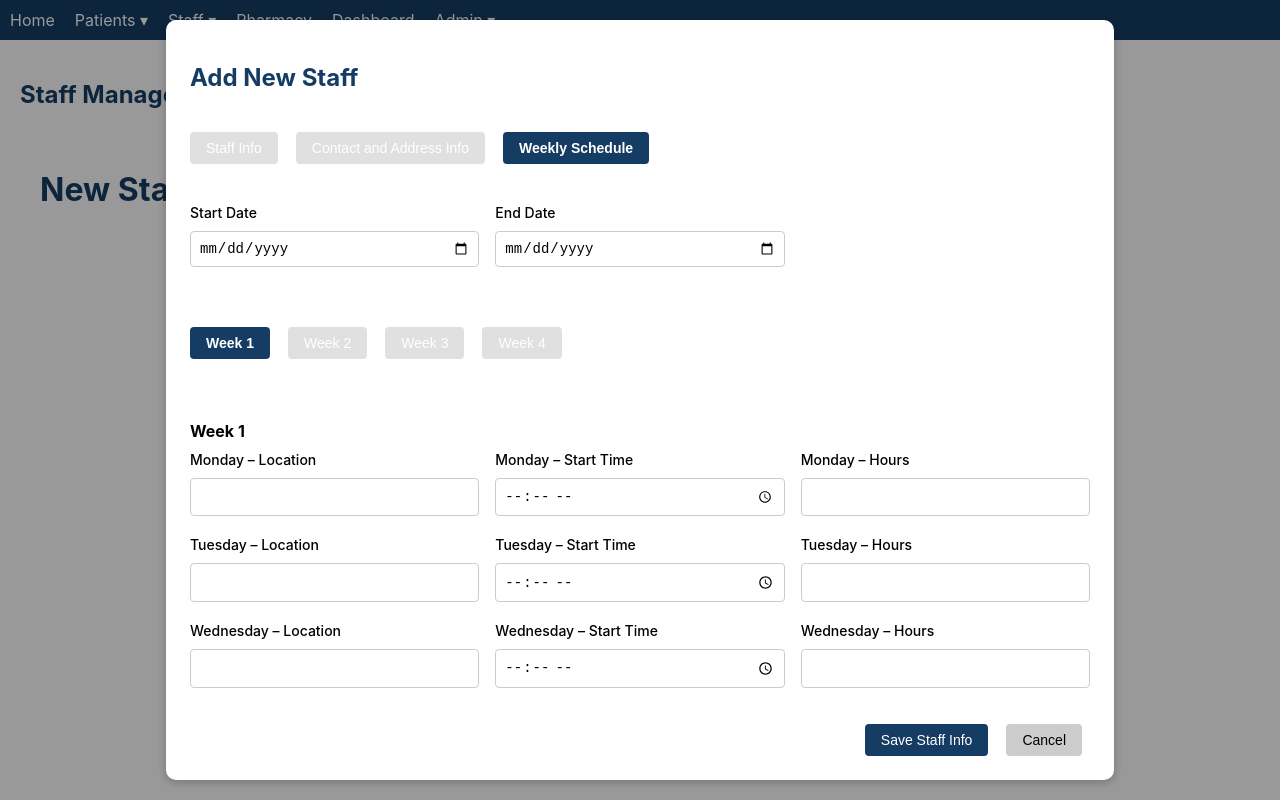
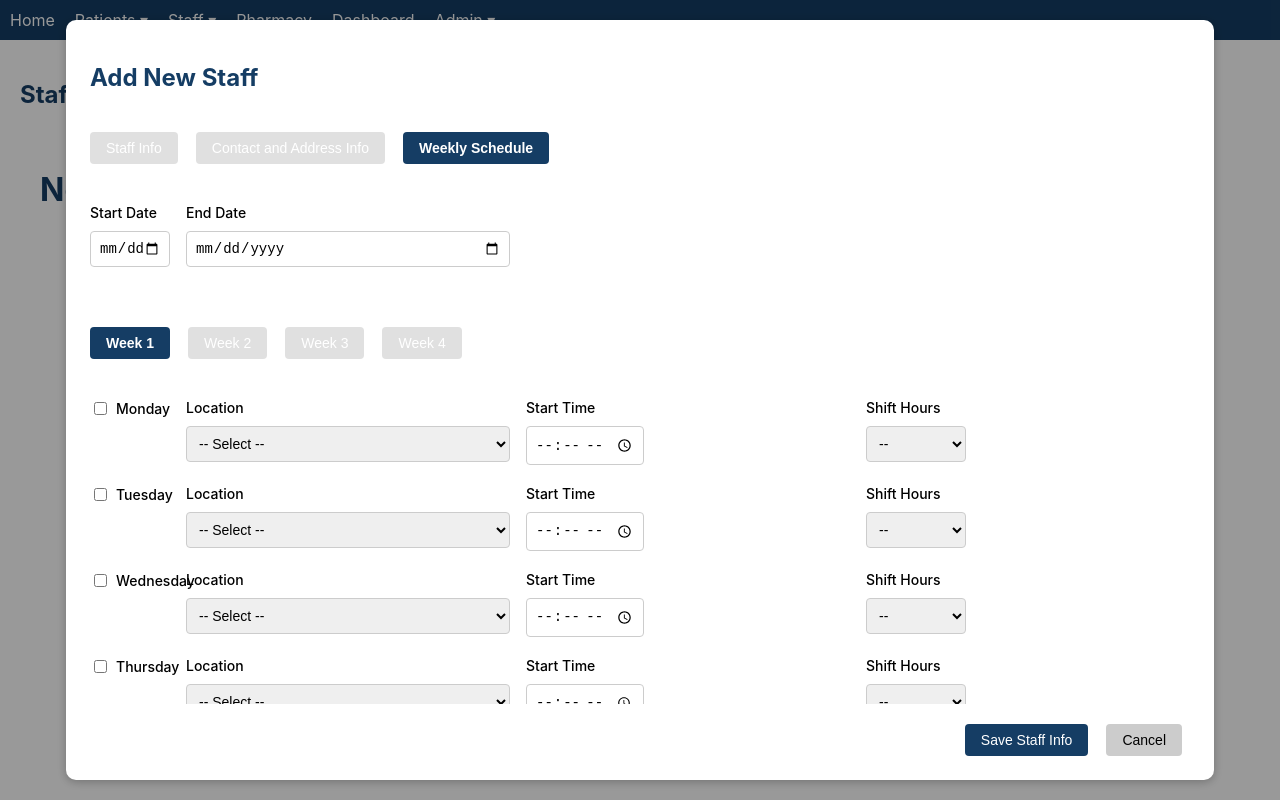
Before and after one commit to turnerm100/schedulingproject, a React (Create React App) app: page /staff/new in a window 1280 px wide. Both pictures are taken after a click on the button "Weekly Schedule". Built offline with nearby package versions, Linux system fonts and the light colour scheme.

Commit message:
Your descriptive commit message

```diff
--- a/src/components/forms/staff/StaffForm.js
+++ b/src/components/forms/staff/StaffForm.js
@@ -47,6 +47,27 @@ export default function StaffForm({ onClose, existingStaff }) {
       ? 'Please fill out Employee ID before saving.'
       : 'Please fill out First Name, Last Name, and Employee ID before saving.');
     return;
+  }
+
+  // ✅ Weekly schedule validation
+  for (let week of formData.schedule.weeks) {
+    for (let day of Object.keys(week)) {
+      const entry = week[day];
+      const isChecked = entry?.enabled;
+
+      const hasAnyField =
+        entry?.location?.trim() || entry?.start?.trim() || entry?.hours?.trim();
+
+      if (!isChecked && hasAnyField) {
+        alert(`You have filled in ${day} without checking its box. Please check the box or clear the fields.`);
+        return;
+      }
+
+      if (isChecked && (!entry?.location || !entry?.start || !entry?.hours)) {
+        alert(`Please complete all fields for ${day} since it is checked.`);
+        return;
+      }
+    }
   }
 
   try {
@@ -114,4 +135,4 @@ export default function StaffForm({ onClose, existingStaff }) {
     </div>
   </div>
 );
-}
+};
--- a/src/components/forms/staff/StaffForm.module.css
+++ b/src/components/forms/staff/StaffForm.module.css
@@ -18,7 +18,7 @@
   padding: 24px;
   border-radius: 10px;
   width: 100%;
-  max-width: 900px;
+  max-width: 1100px;
   max-height: 90vh;
   overflow-y: auto;
   box-shadow: 0 2px 10px rgba(0, 0, 0, 0.25);
@@ -130,3 +130,22 @@
   border-radius: 4px;
   cursor: pointer;
 }
+
+.checkboxLabel {
+  display: flex;
+  align-items: center;
+  gap: 6px;
+  margin: 0;
+  padding: 0;
+}
+
+.formGrid {
+  display: grid;
+  gap: 16px;
+  grid-template-columns: 80px 1fr 1fr 1fr; /* Checkbox + 3 inputs */
+}
+
+.narrowInput input,
+.narrowInput select {
+  width: 100px;
+}
--- a/src/components/forms/staff/StaffFormTabs.js
+++ b/src/components/forms/staff/StaffFormTabs.js
@@ -114,16 +114,15 @@ export default function StaffFormTabs({ activeTab, formData, setFormData, isEdit
           </select>
         </div>
 <div className={styles.labelledInput}>
-          <label>FTE</label>
-          <input type="text" value={formData.fte} onChange={(e) => handleChange('fte', e.target.value)} />
-        </div>
-        <div className={styles.labelledInput}>
-          <label>Work Days</label>
-          <input type="text" value={formData.workDays} onChange={(e) => handleChange('workDays', e.target.value)} />
-        </div>
-        <div className={styles.labelledInput}>
-          <label>Work Hours</label>
-          <input type="text" value={formData.workHours} onChange={(e) => handleChange('workHours', e.target.value)} />
+  <label>Pharmacy Team</label>
+  <select value={formData.pharmacyTeam || ''} onChange={(e) => handleChange('pharmacyTeam', e.target.value)}>
+    <option value="">-- Select --</option>
+    <option value="Oncology">Oncology</option>
+    <option value="Infectious Disease">Infectious Disease</option>
+    <option value="General Infusion">General Infusion</option>
+    <option value="Transplant">Transplant</option>
+    {/* Add more as needed */}
+  </select>
 </div>
         <div className={styles.labelledInput}>
           <label>Work Status</label>
@@ -133,7 +132,7 @@ export default function StaffFormTabs({ activeTab, formData, setFormData, isEdit
             <option value="Inactive">Inactive</option>
           </select>
         </div>
-        <div className={styles.labelledInput}>
+<div className={styles.labelledInput} style={{ gridColumn: '1 / -1' }}>
   <label>Notes</label>
   <textarea value={formData.notes} onChange={(e) => handleChange('notes', e.target.value)} />
 </div>
@@ -163,7 +162,7 @@ export default function StaffFormTabs({ activeTab, formData, setFormData, isEdit
           <input type="text" value={formData.contact.homePhone} onChange={(e) => handleContactChange('homePhone', e.target.value)} />
         </div>
         <div className={styles.labelledInput}>
-          <label>Email</label>
+          <label>Work Email</label>
           <input type="email" value={formData.contact.email} onChange={(e) => handleContactChange('email', e.target.value)} />
         </div>
 
@@ -280,39 +279,84 @@ if (activeTab === 'schedule') {
       <div style={{ marginBottom: '20px' }}>
 {(() => {
   const weekIdx = parseInt(activeWeek.replace('week', '')) - 1;
+
+  return days.map((day) => {
+    const dayData = formData.schedule.weeks[weekIdx]?.[day] || {};
+
+    const handleDayChange = (field, value) => {
+      const updatedWeeks = [...formData.schedule.weeks];
+      updatedWeeks[weekIdx][day] = {
+        ...updatedWeeks[weekIdx][day],
+        [field]: value,
+      };
+      setFormData((prev) => ({
+        ...prev,
+        schedule: {
+          ...prev.schedule,
+          weeks: updatedWeeks,
+        },
+      }));
+    };
+
+    const handleCheckboxChange = (checked) => {
+      handleDayChange('enabled', checked);
+    };
+
     return (
-            <>
-              <h4 style={{ marginBottom: '10px' }}>{activeWeek.replace('week', 'Week ')}</h4>
-              {days.map((day) => (
-                <div key={day} className={styles.formGrid}>
+<div className={styles.formGrid}>
+  {/* Checkbox and Day Label */}
   <div className={styles.labelledInput}>
-                    <label>{day} – Location</label>
+    <label className={styles.checkboxLabel}>
       <input
-                      type="text"
-                      value={formData.schedule.weeks[weekIdx]?.[day]?.location || ''}
-                      onChange={(e) => handleScheduleChange(weekIdx, day, 'location', e.target.value)}
+        type="checkbox"
+        checked={dayData.enabled || false}
+        onChange={(e) => handleCheckboxChange(e.target.checked)}
+      />
+      {day}
+    </label>
+  </div>
+
+  {/* Location Dropdown */}
+  <div className={styles.labelledInput}>
+    <label>Location</label>
+    <select
+      value={dayData.location || ''}
+      onChange={(e) => handleDayChange('location', e.target.value)}
+    >
+      <option value="">-- Select --</option>
+      <option value="Home">Home</option>
+      <option value="Infusion Suite">Infusion Suite</option>
+      <option value="Pharmacy">Pharmacy</option>
+      <option value="Remote">Remote</option>
+    </select>
+  </div>
+
+  {/* Start Time - Narrow */}
+  <div className={`${styles.labelledInput} ${styles.narrowInput}`}>
+    <label>Start Time</label>
+    <input
+      type="time"
+      value={dayData.start || ''}
+      onChange={(e) => handleDayChange('start', e.target.value)}
     />
   </div>
-                  <div className={styles.labelledInput}>
-                    <label>{day} – Start Time</label>
-                    <input
-                      type="time"
-                      value={formData.schedule.weeks[weekIdx]?.[day]?.start || ''}
-                      onChange={(e) => handleScheduleChange(weekIdx, day, 'start', e.target.value)}
-                    />
-                  </div>
-                  <div className={styles.labelledInput}>
-                    <label>{day} – Hours</label>
-                    <input
-                      type="text"
-                      value={formData.schedule.weeks[weekIdx]?.[day]?.hours || ''}
-                      onChange={(e) => handleScheduleChange(weekIdx, day, 'hours', e.target.value)}
-                    />
+
+  {/* Shift Hours - Dropdown + Narrow */}
+  <div className={`${styles.labelledInput} ${styles.narrowInput}`}>
+    <label>Shift Hours</label>
+    <select
+      value={dayData.hours || ''}
+      onChange={(e) => handleDayChange('hours', e.target.value)}
+    >
+      <option value="">--</option>
+      {Array.from({ length: 24 }, (_, i) => (i + 1) * 0.5).map((val) => (
+        <option key={val} value={val}>{val}</option>
+      ))}
+    </select>
   </div>
 </div>
-              ))}
-            </>
     );
+  });
 })()}
       </div>
     </>
```
Lines whose indentation alone changed are shown as unchanged.
